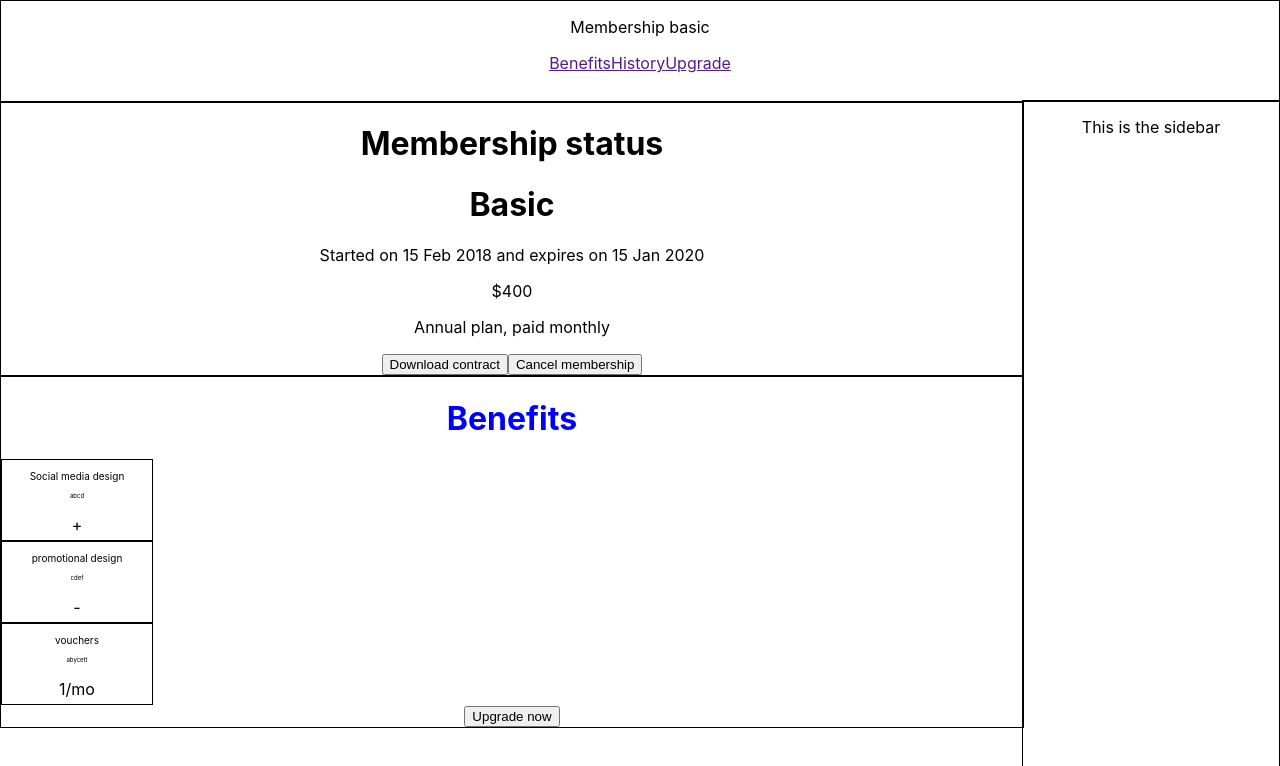
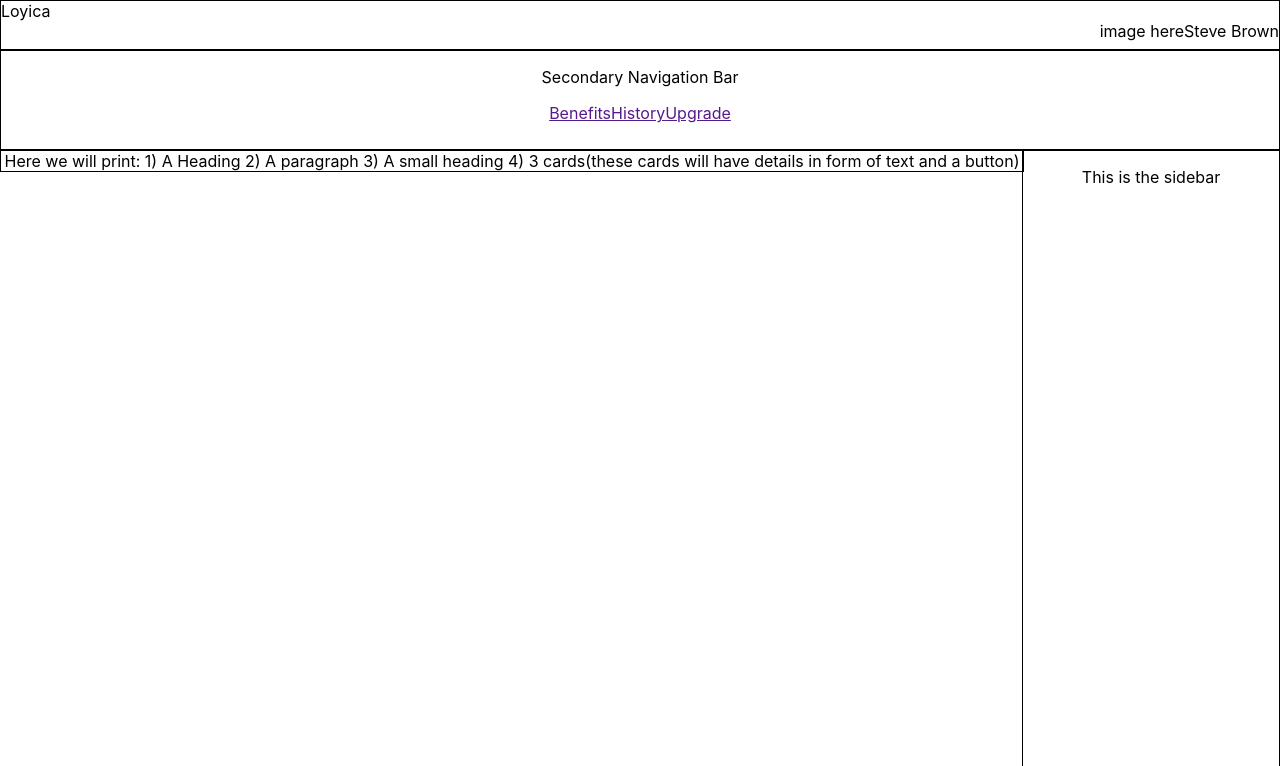
Before and after one commit to msaadbk/dashboard, a React (Create React App) app: page / in a window 1280 px wide. Shown: the top 766 px of the page. Built offline with nearby package versions, Linux system fonts and the light colour scheme.

Commit message:
We started work on Membership Page today

```diff
--- a/src/AppContainer.js
+++ b/src/AppContainer.js
@@ -1,17 +1,21 @@
 import React, { Component } from 'react';
-import BenefitsContainer from './components/BenefitsContainer';
+import BenefitsContainer from './components//Benefit/BenefitsContainer';
 import NavigationBar from './components/NavigationBar';
 import SideBar from './components/SideBar';
+import SiteHeader from './components/SiteHeader';
+import MembershipContainer from './components/Membership/MembershipContainer';
 
 
 class AppContainer extends Component {
   render() {
     return (
       <div className="AppContainer">
+        <SiteHeader />
+        <NavigationBar />
         <SideBar />
-        <NavigationBar />
         <div style={styles.pageArea}>
-          <BenefitsContainer />
+          {/* <BenefitsContainer /> */}
+          <MembershipContainer />
         </div>
       </div>
     )
--- a/src/components/BenefitsContainer.js
+++ b/src/components/Benefit/BenefitsContainer.js
@@ -1,6 +1,6 @@
 import React, { Component } from 'react';
 import BenefitsCard from './BenefitsCard';
-import Heading from './Heading';
+import BenefitsDesc from './BenefitsDesc';
 
 const demo = [
   {
@@ -32,11 +32,11 @@ class BenefitsContainer extends Component {
   render() {
     return (
       <div>
-        <Heading />
+        <BenefitsDesc />
         <div style={styles.container}>
           <h1 style={styles.heading}>Benefits</h1>
-          <BenefitsCard styles={styles.BenefitsCard} data={demo[0]} />
-          <BenefitsCard styles={styles.BenefitsCard} data={demo[1]} />
+          <BenefitsCard styles={styles.card} data={demo[0]} />
+          <BenefitsCard styles={styles.card} data={demo[1]} />
           <BenefitsCard styles={styles.BenefitsCard} data={demo[2]} />
           <input type="button" value="Upgrade now" />
         </div>
--- a/src/components/Heading.js
+++ b/src/components/Benefit/BenefitsDesc.js
@@ -1,6 +1,6 @@
 import React, { Component } from 'react';
 
-class Heading extends Component {
+class BenefitsDesc extends Component {
     constructor(props){
         super(props);
         this.state = {
@@ -36,4 +36,4 @@ const styles = {
   }
 }
 
-export default Heading;
+export default BenefitsDesc;
--- /dev/null
+++ b/src/components/Membership/MembershipContainer.js
@@ -0,0 +1,31 @@
+import React, { Component } from 'react';
+
+class MembershipContainer extends Component {
+  constructor(props) {
+    super(props);
+    this.state = {
+
+    }
+  }
+
+  render() {
+    return (
+      <div style={styles.container}>
+        <span>Here we will print:
+          1) A Heading
+          2) A paragraph
+          3) A small heading
+          4) 3 cards(these cards will have details in form of text and a button)
+        </span>
+      </div>
+    )
+  }
+}
+
+const styles = {
+  container: {
+    border: '1px solid',
+  }
+}
+
+export default MembershipContainer;
--- a/src/components/NavigationBar.js
+++ b/src/components/NavigationBar.js
@@ -10,7 +10,7 @@ class NavigationBar extends Component {
   render() {
     return (
       <div style={styles.container}>
-        <p>{"Membership basic"}</p>
+        <p>{"Secondary Navigation Bar"}</p>
         <a href="">{"Benefits"}</a>
         <a href="">{"History"}</a>
         <a href="">{"Upgrade"}</a>
@@ -23,6 +23,7 @@ const styles = {
   container: {
     border: '1px solid',
     height: 100,
+    boxSizing: 'border-box',
   }
 }
 export default NavigationBar;
--- a/src/components/SideBar.js
+++ b/src/components/SideBar.js
@@ -22,7 +22,7 @@ const styles={
     width: '20%',
     position: 'absolute',
     right: '0px',
-    top: 100,
+    top: 150,
     height: '100%',
   }
 }
--- /dev/null
+++ b/src/components/SiteHeader.js
@@ -0,0 +1,39 @@
+import React, { Component } from 'react';
+class SiteHeader extends Component {
+  constructor(props) {
+    super(props);
+    this.state = {
+
+    }
+  }
+
+  render() {
+    return (
+      <div style={styles.container}>
+        <div style = {styles.logo}>
+          <span>Loyica</span>
+        </div>
+        <div style = {styles.customerDetails}>
+          <span>image here</span>
+          <span>Steve Brown</span>
+        </div>
+      </div>
+    )
+  }
+}
+
+const styles={
+  container:{
+    border: '1px solid',
+    height: 50,
+    boxSizing: 'border-box',
+  },
+  logo: {
+    textAlign: 'left',
+  },
+  customerDetails:{
+    textAlign: 'right',
+  }
+}
+
+export default SiteHeader;
```
Also changed, not shown: src/components/Benefit/BenefitsCard.js (renamed from src/components/BenefitsCard.js).
